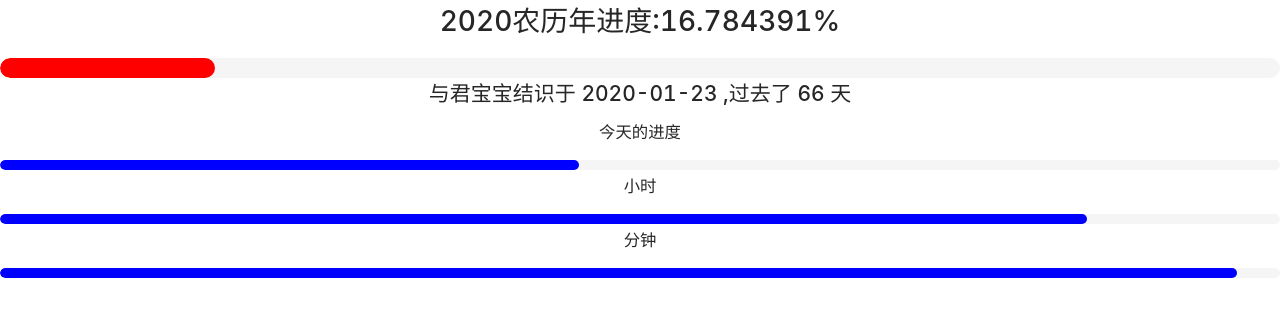
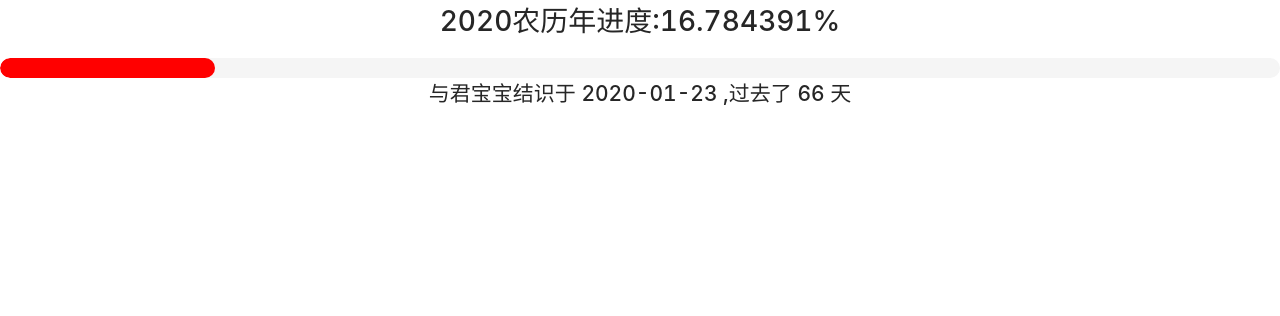
Before and after one commit to bluesword12350/sword-laboratory, a Vue app in the folder incubator/junbaobao/: page / in a window 1280 px wide. Shown: the top 316 px of the page. Built offline with nearby package versions, Linux system fonts and the light colour scheme.

Commit message:
移除时间进度条

```diff
--- a/incubator/junbaobao/src/App.vue
+++ b/incubator/junbaobao/src/App.vue
@@ -3,12 +3,6 @@
     <h1 class="center-text">{{`2020农历年进度:${percent}%`}}</h1>
     <a-progress :percent="percentNum" :strokeWidth="20" :showInfo="false" strokeColor="red"/>
     <h2 class="center-text">与君宝宝结识于 {{knowDateTxt}} ,过去了 {{knowDateToNow}} 天</h2>
-    <h3 class="center-text">今天的进度</h3>
-    <a-progress :percent="dayPercent" :strokeWidth="10" :showInfo="false" strokeColor="blue"/>
-    <h3 class="center-text">小时</h3>
-    <a-progress :percent="hourPercent" :strokeWidth="10" :showInfo="false" strokeColor="blue"/>
-    <h3 class="center-text">分钟</h3>
-    <a-progress :percent="minutePercent" :strokeWidth="10" :showInfo="false" strokeColor="blue"/>
   </div>
 </template>
 
@@ -16,7 +10,6 @@
 import Vue from 'vue';
 import { Progress } from 'ant-design-vue';
 import dayjs from 'dayjs'
-import "./javascript/DateEnhance"
 
 Vue.use(Progress);
 
@@ -31,9 +24,6 @@ export default {
     return {
       percent : 0,
       percentNum : 0,
-      dayPercent : 0,
-      hourPercent : 0,
-      minutePercent : 0,
       knowDateToNow : Math.trunc((Date.now()-knowDate.getTime()) / dateTime),
       knowDateTxt : dayjs(knowDate).format("YYYY-MM-DD")
     };
@@ -43,22 +33,10 @@ export default {
       let percent = ((Date.now() - lastSpringFestival) / (nextSpringFestival - lastSpringFestival));
       this.percent =  (percent * 100).toFixed(6);
       this.percentNum = Number(this.percent)
-    },
-    pushDayPercent(){
-      this.dayPercent = new Date().getMillisecondsOfDay()/(24*60*60*1000/100);
-    },
-    pushHoursPercent(){
-      this.hourPercent = new Date().getMillisecondsOfHour()/(60*60*1000/100);
-    },
-    pushMinutePercent(){
-      this.minutePercent = new Date().getMillisecondsOfMinute()/(60*1000/100);
     }
   },
   mounted(){
     setInterval(this.pushPercent,100);
-    setInterval(this.pushDayPercent,100);
-    setInterval(this.pushHoursPercent,100);
-    setInterval(this.pushMinutePercent,100);
   }
 };
 </script>
--- a/incubator/junbaobao/src/javascript/DateEnhance.js
+++ /dev/null
@@ -1,20 +0,0 @@
-Date.prototype.getMinutesOfDay = function(){
-    return this.getHours()*60+this.getMinutes();
-};
-Date.prototype.getSecondsOfDay = function(){
-    return this.getMinutesOfDay()*60+this.getSeconds();
-};
-Date.prototype.getMillisecondsOfDay = function(){
-    return this.getSecondsOfDay()*1000+this.getMilliseconds();
-};
-
-Date.prototype.getSecondsOfHour = function(){
-    return this.getMinutes()*60+this.getSeconds();
-};
-Date.prototype.getMillisecondsOfHour = function(){
-    return this.getSecondsOfHour()*1000+this.getMilliseconds();
-};
-
-Date.prototype.getMillisecondsOfMinute = function(){
-    return this.getSeconds()*1000+this.getMilliseconds();
-};
```
